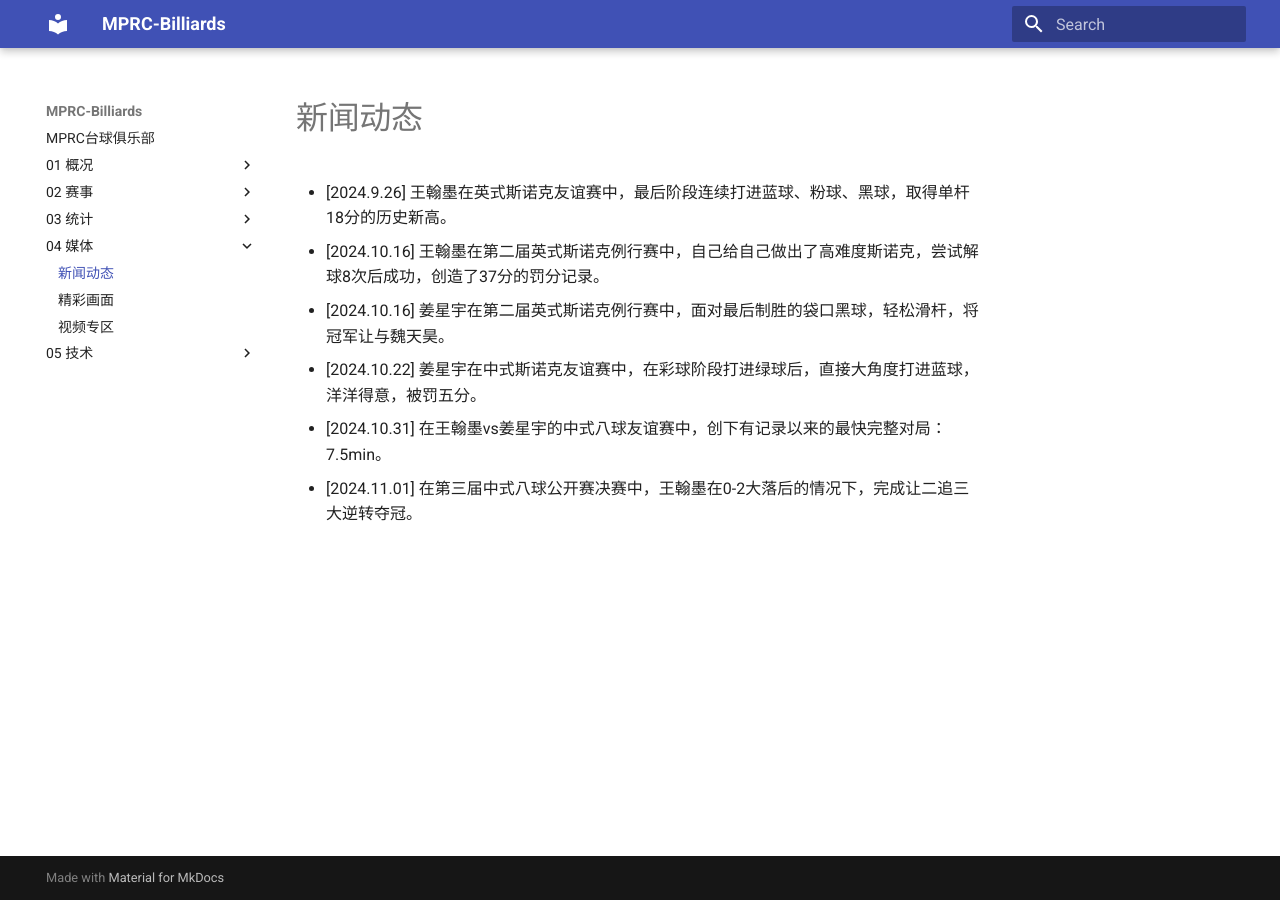
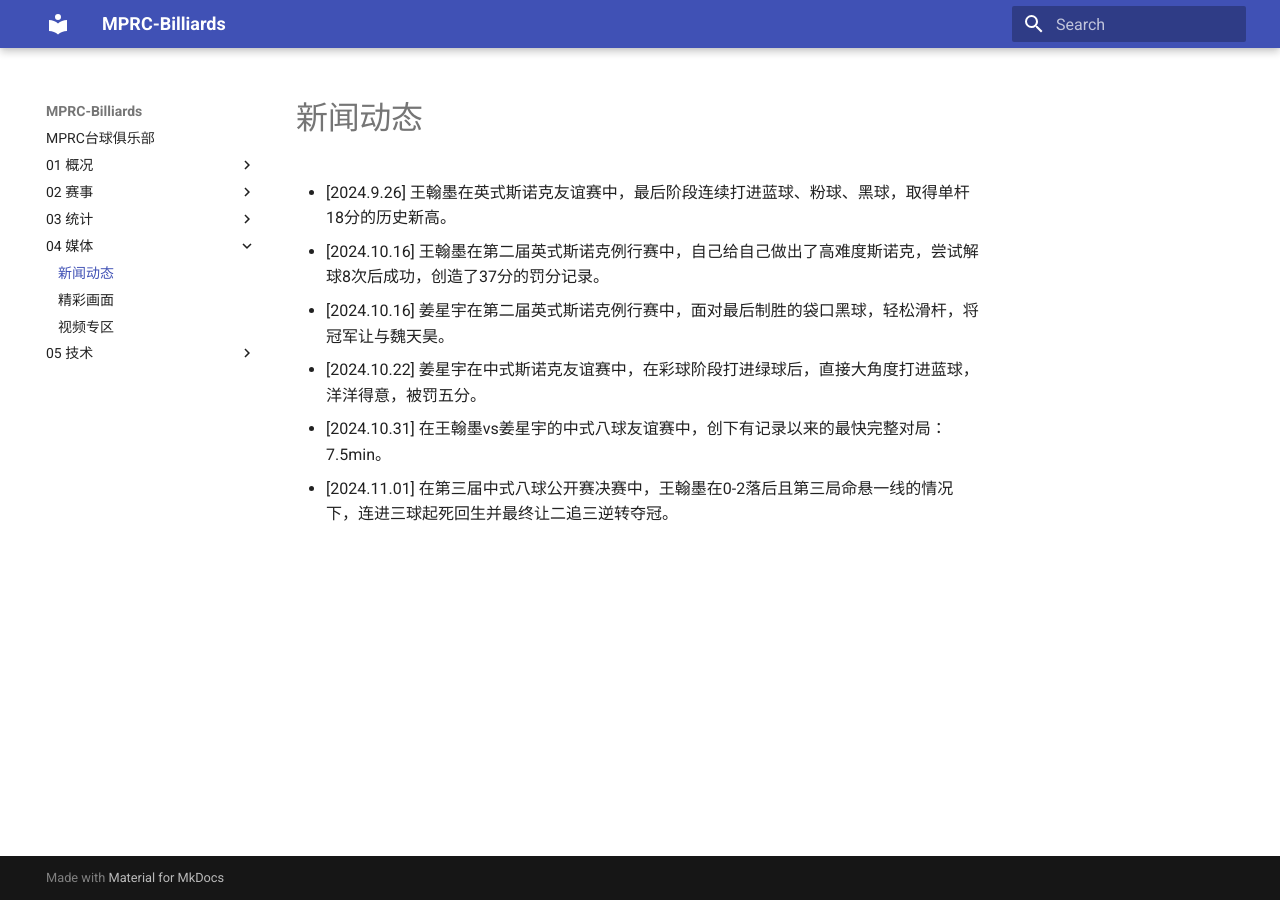
Before and after one commit to mprc-billiards/mprc-billiards.github.io, an MkDocs documentation site: the page built from docs/04-媒体/新闻动态.md, in a window 1280 px wide. Built offline with MkDocs 1.6.1 and Material for MkDocs 9.7.7, drawn with Linux system fonts in a browser that asks for light colours.

```diff
--- a/docs/04-媒体/新闻动态.md
+++ b/docs/04-媒体/新闻动态.md
@@ -5,4 +5,4 @@
 - [2024.10.16] 姜星宇在第二届英式斯诺克例行赛中，面对最后制胜的袋口黑球，轻松滑杆，将冠军让与魏天昊。
 - [2024.10.22] 姜星宇在中式斯诺克友谊赛中，在彩球阶段打进绿球后，直接大角度打进蓝球，洋洋得意，被罚五分。
 - [2024.10.31] 在王翰墨vs姜星宇的中式八球友谊赛中，创下有记录以来的最快完整对局：7.5min。
-- [2024.11.01] 在第三届中式八球公开赛决赛中，王翰墨在0-2大落后的情况下，完成让二追三大逆转夺冠。
+- [2024.11.01] 在第三届中式八球公开赛决赛中，王翰墨在0-2落后且第三局命悬一线的情况下，连进三球起死回生并最终让二追三逆转夺冠。
```
Also changed, not shown: docs/02-赛事/中式八球例行赛.md (+2 -2 lines), docs/02-赛事/中式八球公开赛.md (+1 -1 lines), docs/02-赛事/中式八球友谊赛.md (+2 -2 lines), docs/03-统计/积分榜.md (+1 -1 lines), docs/04-媒体/精彩画面.md (+1 -1 lines).
